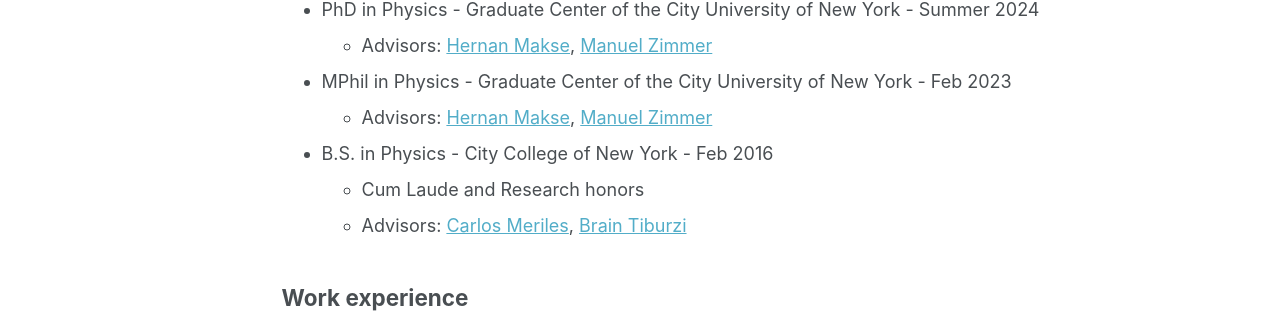
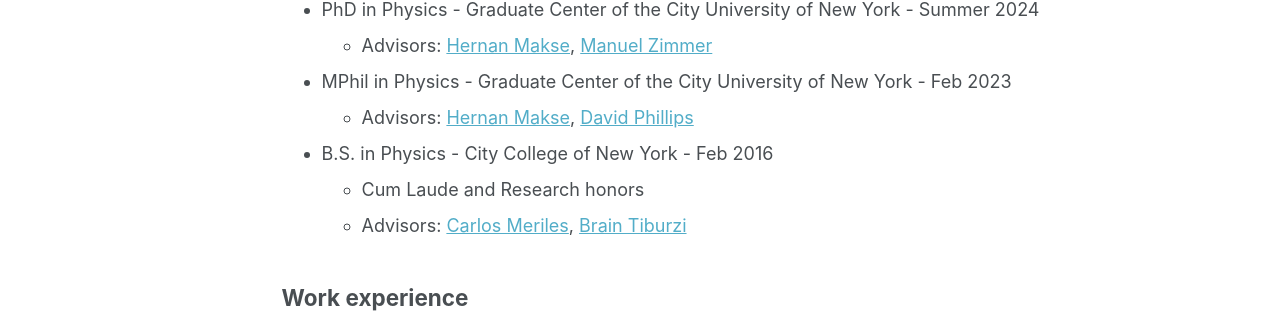
Before and after one commit to kryogenica/CV, a Jekyll site: the page built from _pages/about.md, in a window 1280 px wide and 900 px high, scrolled down 569 px. Shown: the part 153-466 px from the top of the window. Built offline with Jekyll 4.4.1, drawn with Linux system fonts in a browser that asks for light colours.

Commit message:
Update about.md

```diff
--- a/_pages/about.md
+++ b/_pages/about.md
@@ -26,7 +26,7 @@
 * PhD in Physics - Graduate Center of the City University of New York - Summer 2024
   * Advisors: [Hernan Makse](https://hmakse.ccny.cuny.edu/), [Manuel Zimmer](https://www.imp.ac.at/groups/manuel-zimmer)
 * MPhil in Physics - Graduate Center of the City University of New York - Feb 2023
-  * Advisors: [Hernan Makse](https://hmakse.ccny.cuny.edu/), [Manuel Zimmer](https://www.imp.ac.at/groups/manuel-zimmer)
+  * Advisors: [Hernan Makse](https://hmakse.ccny.cuny.edu/), [David Phillips](https://www.usna.edu/Users/math/dphillip/)
 * B.S. in Physics - City College of New York - Feb 2016
   * Cum Laude and Research honors
   * Advisors: [Carlos Meriles](https://cmeriles.ccny.cuny.edu/), [Brain Tiburzi](https://www.gc.cuny.edu/people/brian-c-tiburzi)
```
